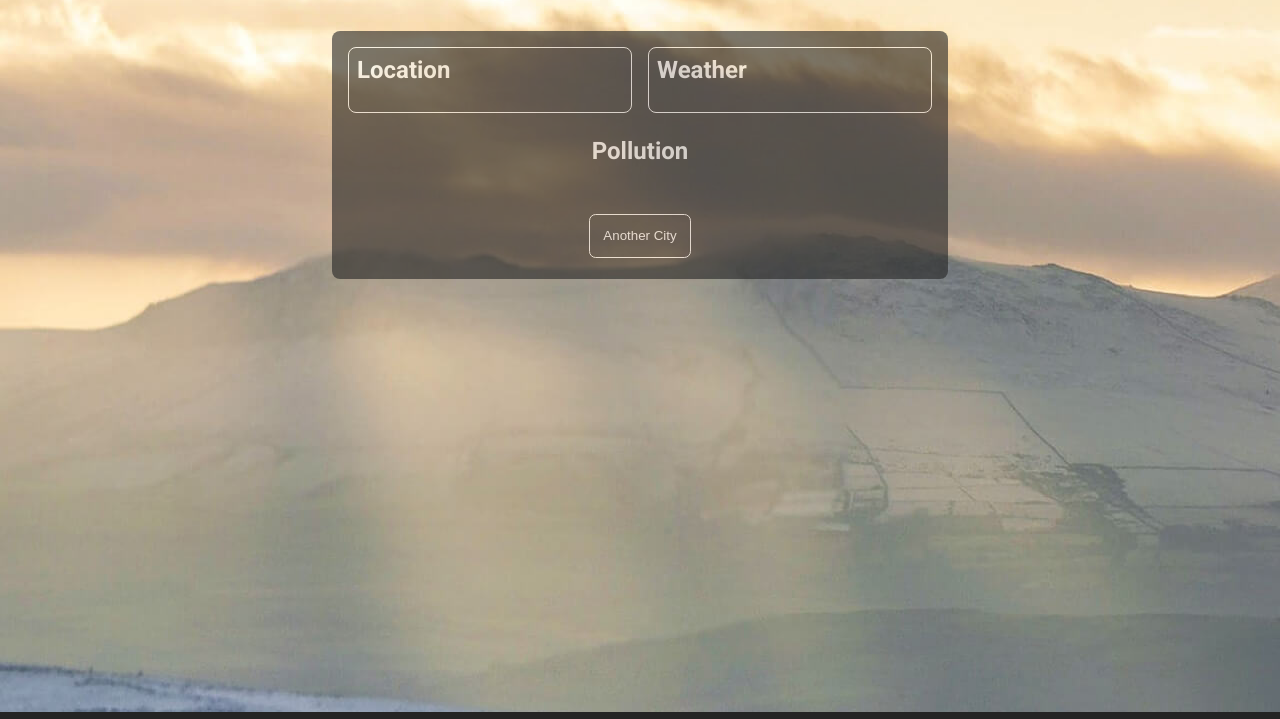
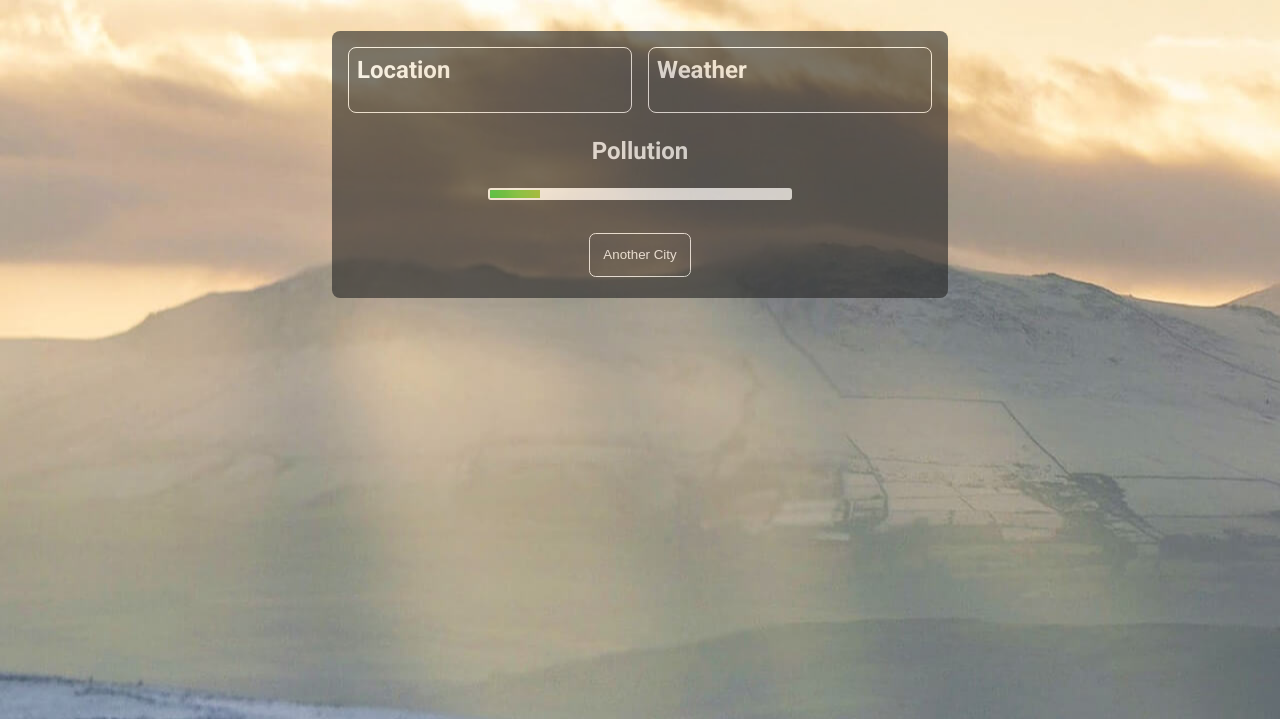
Before and after one commit to AlexErdei73/air-quality-app, a website with bundled scripts: page index.html in a window 1280 px wide. Shown: the part 81-800 px from the top of the page. Built offline with nearby package versions, Linux system fonts and the light colour scheme; no server answers.

Commit message:
add polution-bar to visualize pm2_5

```diff
--- a/index.html
+++ b/index.html
@@ -30,6 +30,13 @@
       <section class="pollution-data">
         <h2 class="item pollution">Pollution</h2>
         <div class="item pm2_5"></div>
+        <div class="pollution-bar">
+          <img
+            src="./assets/pollution-bar.png"
+            alt="color bar to meter pm2.5 particulate concentration"
+          />
+          <div class="cover"></div>
+        </div>
       </section>
       <button type="button" class="openCityModalBtn">Another City</button>
     </main>
--- a/src/domHandling.js
+++ b/src/domHandling.js
@@ -11,6 +11,7 @@ const tempCelsiusDiv = document.querySelector(".temp-celsius");
 const tempFarenheitDiv = document.querySelector(".temp-farenheit");
 
 const pm2_5Div = document.querySelector(".pm2_5");
+const coverDiv = document.querySelector(".cover");
 
 export function render() {
   latitudeDiv.textContent = `latitude: ${lat}`;
@@ -24,4 +25,6 @@ export function render() {
   tempFarenheitDiv.textContent = `temperature (Farenheit):`;
 
   pm2_5Div.textContent = `pm2.5 particulate concentration: ${pm2_5}`;
+  const width = 300 - Math.round(pm2_5);
+  coverDiv.style.width = `${width}px`;
 }
--- a/src/styles.css
+++ b/src/styles.css
@@ -79,3 +79,28 @@ body {
 h2 {
   margin-top: 0;
 }
+
+.pollution-bar img {
+  width: 300px;
+  height: auto;
+  margin: auto;
+  border: 2px solid rgb(243, 243, 243);
+  border-radius: 3px;
+  position: relative;
+  z-index: -1;
+}
+
+.pollution-bar {
+  position: relative;
+  z-index: -1;
+}
+
+.cover {
+  position: absolute;
+  right: 2px;
+  top: 5px;
+  height: 10px;
+  width: 250px;
+  background: rgb(243, 243, 243);
+  z-index: 10;
+}
```
